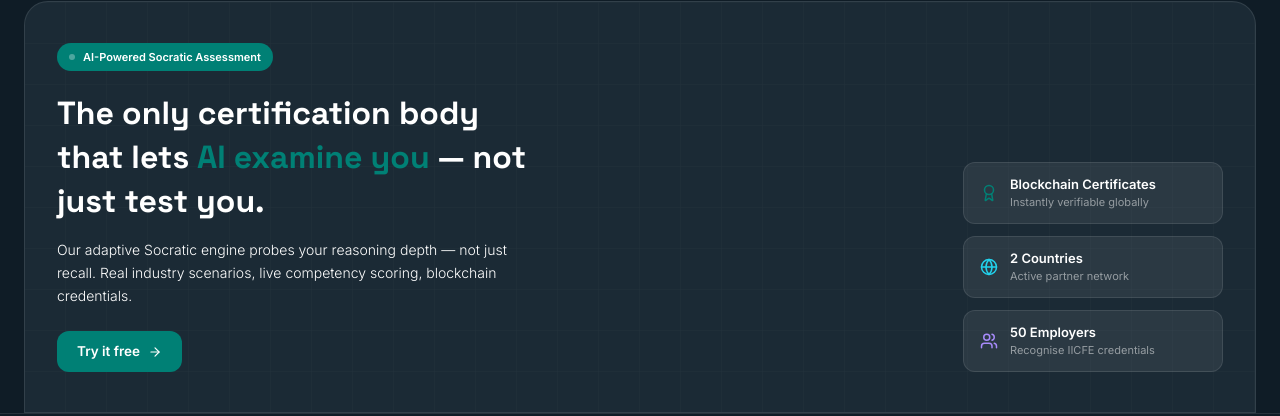
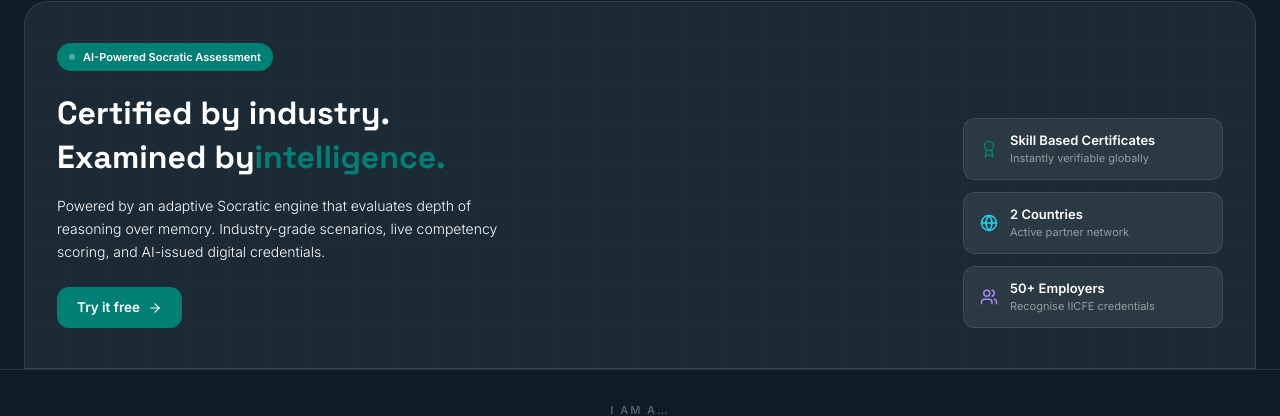
Before and after one commit to iicfeglobal-create/IICFE, a React (Vite) app: page / in a window 1280 px wide. Shown: the part 793-1209 px from the top of the page. Built offline with nearby package versions, Linux system fonts and the light colour scheme.

Commit message:
Update Hero.jsx

```diff
--- a/src/components/sections/Hero.jsx
+++ b/src/components/sections/Hero.jsx
@@ -10,9 +10,9 @@ const stats = [
 const trust = ['Fintech Learning', 'SkillsFuture Aligned', ' AI Powered']
 
 const badges = [
-  { icon: Award, label: 'Blockchain Certificates', sub: 'Instantly verifiable globally', color: 'text-lime' },
+  { icon: Award, label: 'Skill Based Certificates', sub: 'Instantly verifiable globally', color: 'text-lime' },
   { icon: Globe, label: '2 Countries', sub: 'Active partner network', color: 'text-cyan-400' },
-  { icon: Users, label: '50 Employers', sub: 'Recognise IICFE credentials', color: 'text-violet-400' },
+  { icon: Users, label: '50+ Employers', sub: 'Recognise IICFE credentials', color: 'text-violet-400' },
 ]
 
 export default function Hero() {
@@ -109,12 +109,11 @@ export default function Hero() {
                 AI-Powered Socratic Assessment
               </div>
               <h2 className="font-heading text-[28px] lg:text-[32px] font-bold text-white leading-snug mb-4">
-                The only certification body that lets{' '}
-                <em className="not-italic text-lime">AI examine you</em> — not just test you.
+                Certified by industry.{' '}Examined by
+                <em className="not-italic text-lime">intelligence.</em>
               </h2>
               <p className="text-[14px] text-white font-light leading-relaxed mb-6">
-                Our adaptive Socratic engine probes your reasoning depth — not just recall.
-                Real industry scenarios, live competency scoring, blockchain credentials.
+               Powered by an adaptive Socratic engine that evaluates depth of reasoning over memory. Industry-grade scenarios, live competency scoring, and AI-issued digital credentials.
               </p>
               <a href="#ai-assessment" className="inline-flex items-center gap-2 bg-lime text-white px-5 py-2.5 rounded-xl text-[13.5px] font-bold hover:bg-lime-dark transition-colors cursor-pointer">
                 Try it free <ArrowRight size={14} />
```
